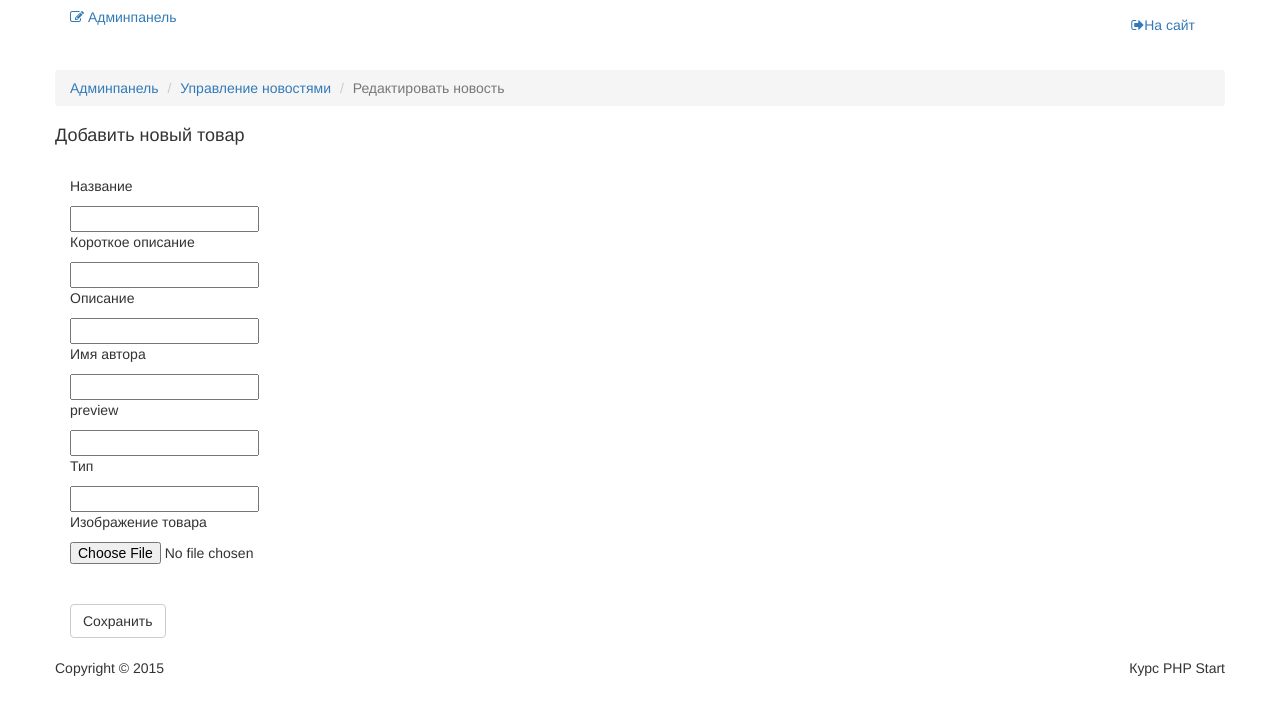
After one commit to Fendansas/studyphp, a PHP site: template views/news/create.php in a window 1280 px wide. The commit adds this page. Shown: the top 715 px of the page. Run offline with PHP 8.4, Linux system fonts and the light colour scheme; the template is opened without the code that fills it, so the values that code supplies are empty; some libraries are stand-ins or nearby versions.

Commit message:
add new news work

```diff
--- a/config/routes.php
+++ b/config/routes.php
@@ -3,7 +3,7 @@
     return array(
         'news/([0-9]+)' => 'news/view/$1',
         'news' => 'news/index',
-        'add'=> 'news/creatnew',
+        'create' => 'news/create'
 //        'products'=>'product/list', //actioIndex in NewsController
 
     );
--- /dev/null
+++ b/views/layouts/footer.php
@@ -0,0 +1,38 @@
+<div class="page-buffer"></div>
+</div>
+
+<footer id="footer" class="page-footer"><!--Footer-->
+    <div class="footer-bottom">
+        <div class="container">
+            <div class="row">
+                <p class="pull-left">Copyright © 2015</p>
+                <p class="pull-right">Курс PHP Start</p>
+            </div>
+        </div>
+    </div>
+</footer><!--/Footer-->
+
+
+
+<script src="/template/js/jquery.js"></script>
+<script src="/template/js/jquery.cycle2.min.js"></script>
+<script src="/template/js/jquery.cycle2.carousel.min.js"></script>
+<script src="/template/js/bootstrap.min.js"></script>
+<script src="/template/js/jquery.scrollUp.min.js"></script>
+<script src="/template/js/price-range.js"></script>
+<script src="/template/js/jquery.prettyPhoto.js"></script>
+<script src="/template/js/main.js"></script>
+<script>
+    $(document).ready(function(){
+        $(".add-to-cart").click(function () {
+            var id = $(this).attr("data-id");
+            $.post("/cart/addAjax/"+id, {}, function (data) {
+                $("#cart-count").html(data);
+            });
+            return false;
+        });
+    });
+</script>
+
+</body>
+</html>
--- /dev/null
+++ b/views/layouts/header.php
@@ -0,0 +1,48 @@
+<!DOCTYPE html>
+<html lang="en">
+<head>
+    <meta charset="utf-8">
+    <meta name="viewport" content="width=device-width, initial-scale=1.0">
+    <meta name="description" content="">
+    <meta name="author" content="">
+    <title>Админпанель</title>
+    <link href="/template/css/bootstrap.min.css" rel="stylesheet">
+    <link href="/template/css/font-awesome.min.css" rel="stylesheet">
+    <link href="/template/css/prettyPhoto.css" rel="stylesheet">
+    <link href="/template/css/price-range.css" rel="stylesheet">
+    <link href="/template/css/animate.css" rel="stylesheet">
+    <link href="/template/css/main.css" rel="stylesheet">
+    <link href="/template/css/responsive.css" rel="stylesheet">
+    <!--[if lt IE 9]>
+    <script src="js/html5shiv.js"></script>
+    <script src="js/respond.min.js"></script>
+    <![endif]-->
+    <link rel="shortcut icon" href="/template/images/ico/favicon.ico">
+    <link rel="apple-touch-icon-precomposed" sizes="144x144" href="/template/images/ico/apple-touch-icon-144-precomposed.png">
+    <link rel="apple-touch-icon-precomposed" sizes="114x114" href="/template/images/ico/apple-touch-icon-114-precomposed.png">
+    <link rel="apple-touch-icon-precomposed" sizes="72x72" href="/template/images/ico/apple-touch-icon-72-precomposed.png">
+    <link rel="apple-touch-icon-precomposed" href="/template/images/ico/apple-touch-icon-57-precomposed.png">
+</head><!--/head-->
+<body>
+<div class="page-wrapper">
+    <header id="header"><!--header-->
+        <div class="header_top"><!--header_top-->
+            <div class="container">
+                <div class="row">
+                    <div class="col-sm-6">
+                        <div class="contactinfo">
+                            <h5>
+                                <a href="/admin"><i class="fa fa-edit"></i> Админпанель</a>
+                            </h5>
+                        </div>
+                    </div>
+                    <div class="col-sm-6">
+                        <div class="social-icons pull-right">
+                            <ul class="nav navbar-nav">
+                                <li><a href="/news"><i class="fa fa-sign-out"></i>На сайт</a></li>
+                            </ul>
+                        </div>
+                    </div>
+                </div>
+            </div>
+        </div><!--/header_top-->
--- /dev/null
+++ b/views/news/create.php
@@ -0,0 +1,68 @@
+<?php include ROOT . '/views/layouts/header.php'; ?>
+    <section>
+        <div class="container">
+            <div class="row">
+
+                <br/>
+
+                <div class="breadcrumbs">
+                    <ol class="breadcrumb">
+                        <li><a href="/admin">Админпанель</a></li>
+                        <li><a href="/admin/product">Управление новостями</a></li>
+                        <li class="active">Редактировать новость</li>
+                    </ol>
+                </div>
+
+
+                <h4>Добавить новый товар</h4>
+
+                <br/>
+
+                <?php if (isset($errors) && is_array($errors)): ?>
+                    <ul>
+                        <?php foreach ($errors as $error): ?>
+                            <li> - <?php echo $error; ?></li>
+                        <?php endforeach; ?>
+                    </ul>
+                <?php endif; ?>
+
+                <div class="col-lg-4">
+                    <div class="login-form">
+                        <form action="#" method="post" enctype="multipart/form-data">
+
+                            <p>Название</p>
+                            <input type="text" name="title" placeholder="" value="">
+
+                            <p>Короткое описание</p>
+                            <input type="text" name="short_content" placeholder="" value="">
+
+                            <p>Описание</p>
+                            <input type="text" name="content" placeholder="" value="">
+
+                            <p>Имя автора</p>
+                            <input type="text" name="author_name" placeholder="" value="">
+
+                            <p>preview</p>
+                            <input type="text" name="preview" placeholder="" value="">
+
+                            <p>Тип</p>
+                            <input type="text" name="type" placeholder="" value="">
+
+                            <p>Изображение товара</p>
+                            <input type="file" name="image" placeholder="" value="">
+
+                            <br/><br/>
+
+                            <input type="submit" name="submit" class="btn btn-default" value="Сохранить">
+
+                            <br/><br/>
+
+                        </form>
+                    </div>
+                </div>
+
+            </div>
+        </div>
+    </section>
+
+<?php include ROOT . '/views/layouts/footer.php'; ?>
--- a/views/news/index.php
+++ b/views/news/index.php
@@ -16,7 +16,7 @@
             <li><a href="#">Blog</a></li>
             <li><a href="#">Photos</a></li>
             <li><a href="#">About</a></li>
-            <li><a href="#">Links</a></li>
+            <li><a href="/create/">Create</a></li>
             <li><a href="#">Contact</a></li>
         </ul>
     </div>
@@ -42,7 +42,8 @@
                             <p class="meta">Posted by <a href="#"><?php echo $newsItem['author_name'];?></a> on <?php echo $newsItem['date'];?>
                                 &nbsp;&bull;&nbsp; <a href='/news/<?php echo $newsItem['id'] ;?>' class="permalink"> Full article</a></p>
                             <div class="entry">
-                                <p><img src="/template/images/MP5A3.png" width="800" height="300" alt="" /></p>
+
+                                <p><img src="<?php echo News::getImage($newsItem['id']); ?>" width="800" height="300" alt="" /></p>
                                 <p><?php echo $newsItem['short_content'];?></p>
                             </div>
                         </div>
--- a/views/news/view.php
+++ b/views/news/view.php
@@ -16,7 +16,7 @@
             <li><a href="#">Blog</a></li>
             <li><a href="#">Photos</a></li>
             <li><a href="#">About</a></li>
-            <li><a href="#">Links</a></li>
+            <li><a href="/create/">Create</a></li>
             <li><a href="#">Contact</a></li>
         </ul>
     </div>
@@ -42,7 +42,7 @@
                         <p class="meta">Posted by <a href="#"><?php echo $newsItem['author_name'];?></a> on <?php echo $newsItem['date'];?>
                             &nbsp;&bull;&nbsp; <a href='/news/' class="permalink"> Back to HomePage</a></p>
                         <div class="entry">
-                            <p><img src="/template/images/MP5A3.png" width="800" height="300" alt="" /></p>
+                            <p><img src="<?php echo News::getImage($newsItem['id']); ?>" width="800" height="300" alt="" /></p>
                             <p><?php echo $newsItem['content'];?></p>
                         </div>
                     </div>
```
Also changed, not shown: Controllers/NewsController.php (+55 -19 lines), models/News.php (+57 -56 lines), views/news/creatnew.php (deleted, +0 -22 lines), template/images/HK433.png (deleted), views/images/no-image.jpeg (added).
